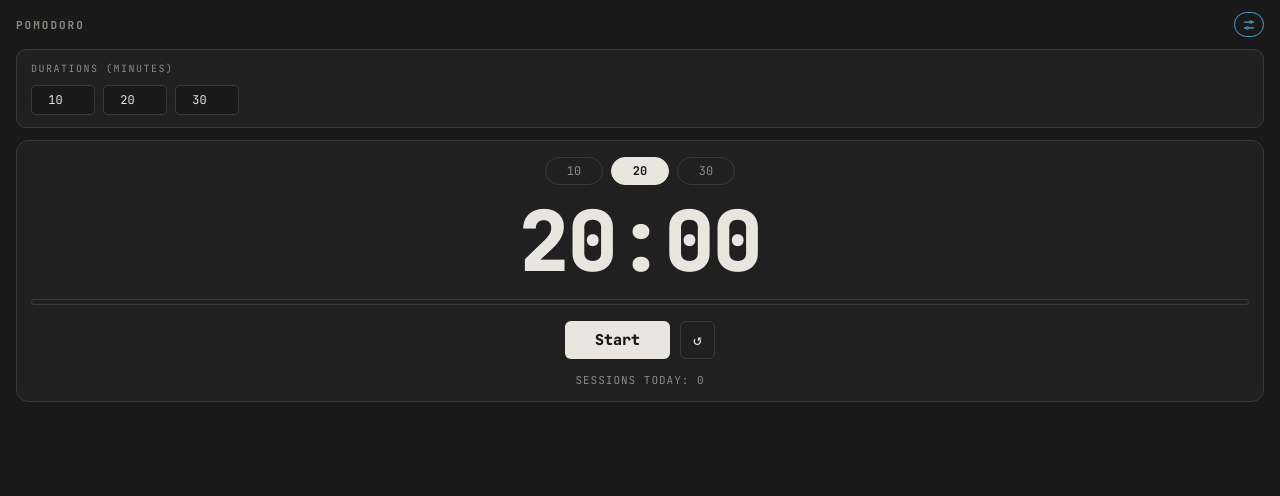
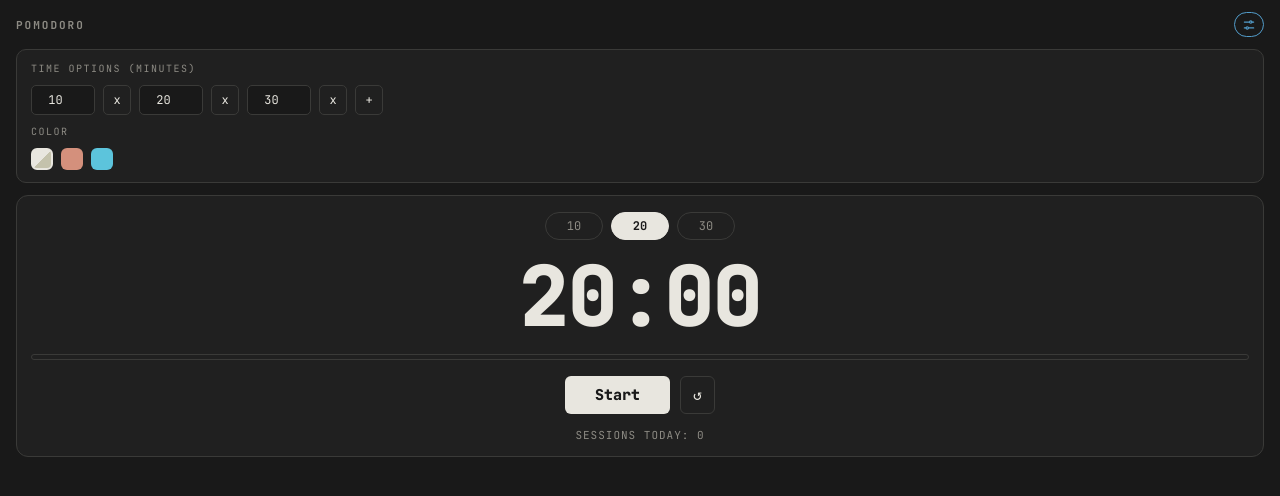
Before and after one commit to zairecarald/Notion-Widgets, a plain HTML site: page pomodoro.html in a window 1280 px wide. Both pictures are taken after a click on the button "settings". Drawn offline with Linux system fonts and the light colour scheme.

Commit message:
Add files via upload

```diff
--- a/pomodoro.html
+++ b/pomodoro.html
@@ -7,7 +7,7 @@
 <link href="https://fonts.googleapis.com/css2?family=JetBrains+Mono:wght@400;500;700;800&display=swap" rel="stylesheet">
 <style>
   /* ====== PALETTE (same as the other widgets) ====== */
-  :root{--bg:#191919;--panel:#202020;--line:#3a3a38;--text:#e8e6df;--muted:#8d8b84;--bar:#c4c2ac;--accent:#529cca}
+  :root{--bg:#191919;--panel:#202020;--line:#3a3a38;--text:#e8e6df;--muted:#8d8b84;--bar:#c4c2ac;--accent:#529cca;--pf:var(--bar);--pt:var(--text);--pb:var(--bg)}
   *{box-sizing:border-box;margin:0;padding:0}
   html,body{background:var(--bg);color:var(--text);font-family:"JetBrains Mono",ui-monospace,Menlo,Consolas,monospace}
   main{padding:12px 16px 18px}
@@ -23,18 +23,22 @@
   .modes button{min-width:58px;background:transparent;color:var(--muted);border:1px solid var(--line);border-radius:20px;
                 font:inherit;font-size:12px;padding:5px 14px;cursor:pointer}
   .modes button:hover{border-color:var(--muted)}
-  .modes button.on{color:var(--bg);background:var(--text);border-color:var(--text);font-weight:700}
+  .modes button.on{color:var(--pb);background:var(--pt);border-color:var(--pt);font-weight:700}
   #time{font-size:clamp(54px,18vw,84px);font-weight:800;letter-spacing:-2px;line-height:1;font-variant-numeric:tabular-nums}
   .track{height:6px;border-radius:3px;border:1px solid var(--line);margin:16px 0;overflow:hidden}
-  .track i{display:block;height:100%;width:0;background:var(--bar);transition:width .5s linear}
+  .track i{display:block;height:100%;width:0;background:var(--pf);transition:width .5s linear}
   .ctrl{display:flex;gap:10px;justify-content:center;align-items:center}
   .ctrl button{font:inherit;cursor:pointer;border-radius:6px}
-  #go{background:var(--text);color:var(--bg);border:0;font-weight:800;font-size:15px;padding:9px 30px;min-width:104px}
+  #go{background:var(--pt);color:var(--pb);border:0;font-weight:800;font-size:15px;padding:9px 30px;min-width:104px}
   #reset{background:transparent;color:var(--text);border:1px solid var(--line);font-size:15px;padding:8px 12px}
   .sp{display:none;border:1px solid var(--line);border-radius:10px;background:var(--panel);padding:12px 14px;margin-bottom:12px;gap:10px;flex-direction:column}
   .sp.open{display:flex}
   .sp label{font-size:10px;letter-spacing:1.5px;color:var(--muted)}
   .sp .r{display:flex;gap:8px;align-items:center}
+  .sp .sw{width:22px;height:22px;border-radius:6px;border:2px solid transparent;cursor:pointer;padding:0}
+  .sp .sw.on{border-color:var(--text)}
+  .sp .ib{background:transparent;border:1px solid var(--line);border-radius:5px;color:var(--text);font:inherit;font-size:12px;width:28px;height:30px;cursor:pointer}
+  .sp .ib:hover{border-color:var(--muted)}
   .sp input{width:64px;background:var(--bg);color:var(--text);border:1px solid var(--line);border-radius:5px;font:inherit;font-size:12px;padding:6px 8px;outline:none;text-align:center}
   .sp input:focus{border-color:var(--accent)}
   .sp small{font-size:10px;color:var(--muted)}
@@ -44,7 +48,7 @@
 <body>
 <main>
   <div class="top"><h2>POMODORO</h2><button class="gear" id="gear" title="settings"><svg width="14" height="14" viewBox="0 0 24 24" fill="none" stroke="currentColor" stroke-width="2" stroke-linecap="round"><path d="M4 7h9M17 7h3M4 17h3M11 17h9"/><circle cx="15" cy="7" r="2"/><circle cx="9" cy="17" r="2"/></svg></button></div>
-  <div class="sp" id="sp"><label>DURATIONS (MINUTES)</label><div class="r"><input type="number" id="d0" min="1" max="180"><input type="number" id="d1" min="1" max="180"><input type="number" id="d2" min="1" max="180"><small id="dmsg"></small></div></div>
+  <div class="sp" id="sp"><label>TIME OPTIONS (MINUTES)</label><div class="r" id="dlist"></div><label>COLOR</label><div class="r" id="colsw"></div></div>
   <div class="card">
     <div class="modes" id="modes"></div>
     <div id="time">20:00</div>
@@ -58,8 +62,8 @@
 /* Durations in minutes. Change them here, or in the URL: pomodoro.html?d=15,25,45 */
 const q = new URLSearchParams(location.search);
 const fromUrl = (q.get("d") || "").split(",").map(Number).filter(n => n > 0);
-function savedDurs(){ const a = (get("pomo-durs") || "").split(",").map(Number); return a.length === 3 && a.every(n => n > 0 && n <= 180) ? a : null; }
-let DURATIONS = fromUrl.length === 3 ? fromUrl : (savedDurs() || [10, 20, 30]);
+function savedDurs(){ const a = (get("pomo-durs") || "").split(",").map(Number); return a.length >= 1 && a.length <= 5 && a.every(n => n > 0 && n <= 180) ? a : null; }
+let DURATIONS = fromUrl.length >= 1 && fromUrl.length <= 5 ? fromUrl : (savedDurs() || [10, 20, 30]);
 
 const $ = s => document.querySelector(s);
 const pad = n => String(n).padStart(2, "0");
@@ -123,17 +127,47 @@ function start(){
   }, 250);
   render();
 }
+const PCOL = { default: null, rose: "#d4907c", cyan: "#5cc4dc" };
+function applyColor(){
+  const n = get("pomo-color") || "default", hex = PCOL[n] || null, r = document.documentElement.style;
+  r.setProperty("--pf", hex || "var(--bar)"); r.setProperty("--pt", hex || "var(--text)");
+  const box = $("#colsw"); box.textContent = "";
+  Object.keys(PCOL).forEach(k => {
+    const b = document.createElement("button"); b.type = "button"; b.className = "sw" + (k === n ? " on" : ""); b.title = k;
+    b.style.background = PCOL[k] || "linear-gradient(135deg,var(--text) 50%,var(--bar) 50%)";
+    b.onclick = () => { set("pomo-color", k); applyColor(); };
+    box.appendChild(b);
+  });
+}
+function applyDurs(a){
+  DURATIONS = a; set("pomo-durs", a.join(","));
+  idx = Math.min(idx, a.length - 1); stop(); total = left = DURATIONS[idx] * 60; set("pomo-min", DURATIONS[idx]);
+  drawModes(); render(); drawSettings();
+}
+function drawSettings(){
+  const box = $("#dlist"); box.textContent = "";
+  DURATIONS.forEach((m, i) => {
+    const inp = document.createElement("input"); inp.type = "number"; inp.min = 1; inp.max = 180; inp.value = m;
+    inp.onchange = () => { const v = Math.round(+inp.value); if (!(v > 0 && v <= 180)){ inp.value = DURATIONS[i]; return; } const a = [...DURATIONS]; a[i] = v; applyDurs(a); };
+    box.appendChild(inp);
+    if (DURATIONS.length > 1){
+      const x = document.createElement("button"); x.className = "ib"; x.textContent = "x"; x.title = "remove";
+      x.onclick = () => { const a = [...DURATIONS]; a.splice(i, 1); applyDurs(a); };
+      box.appendChild(x);
+    }
+  });
+  if (DURATIONS.length < 5){
+    const add = document.createElement("button"); add.className = "ib"; add.textContent = "+"; add.title = "add an option";
+    add.onclick = () => applyDurs([...DURATIONS, Math.min(180, DURATIONS[DURATIONS.length - 1] + 10)]);
+    box.appendChild(add);
+  }
+}
 $("#gear").onclick = () => {
   const open = !$("#sp").classList.contains("open");
   $("#sp").classList.toggle("open", open); $("#gear").classList.toggle("on", open);
-  if (open) DURATIONS.forEach((m, i) => { $("#d" + i).value = m; });
+  if (open) drawSettings();
 };
-[0, 1, 2].forEach(i => $("#d" + i).onchange = () => {
-  const a = [0, 1, 2].map(k => Math.round(+$("#d" + k).value));
-  if (!a.every(n => n > 0 && n <= 180)){ $("#dmsg").textContent = "1 to 180"; return; }
-  $("#dmsg").textContent = "saved"; DURATIONS = a; set("pomo-durs", a.join(","));
-  idx = Math.min(idx, 2); stop(); total = left = DURATIONS[idx] * 60; drawModes(); render();
-});
+applyColor();
 $("#go").onclick = () => timer ? (stop(), render()) : start();
 $("#reset").onclick = () => { stop(); left = total; render(); };
 render();
```
Also changed, not shown: timetable.html (+11 -11 lines).
